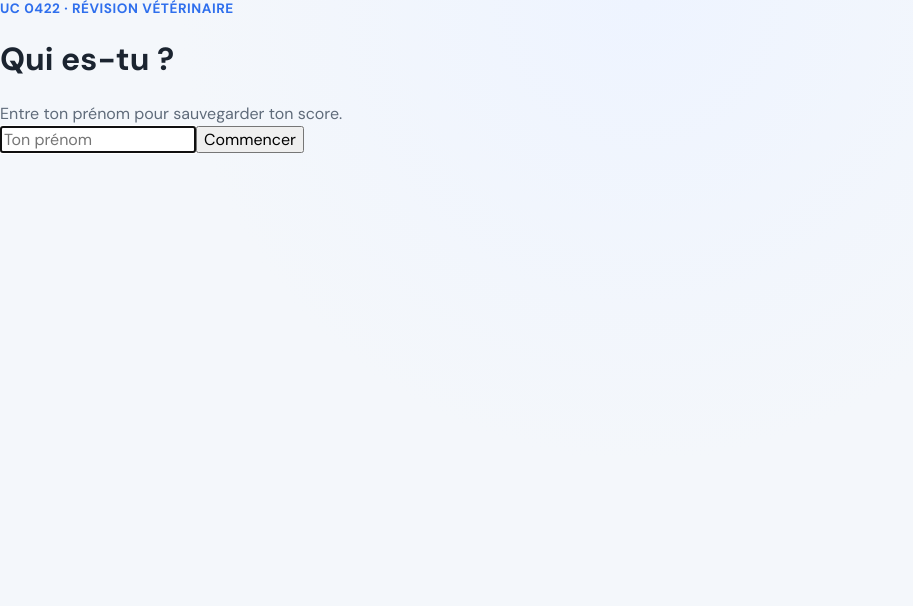
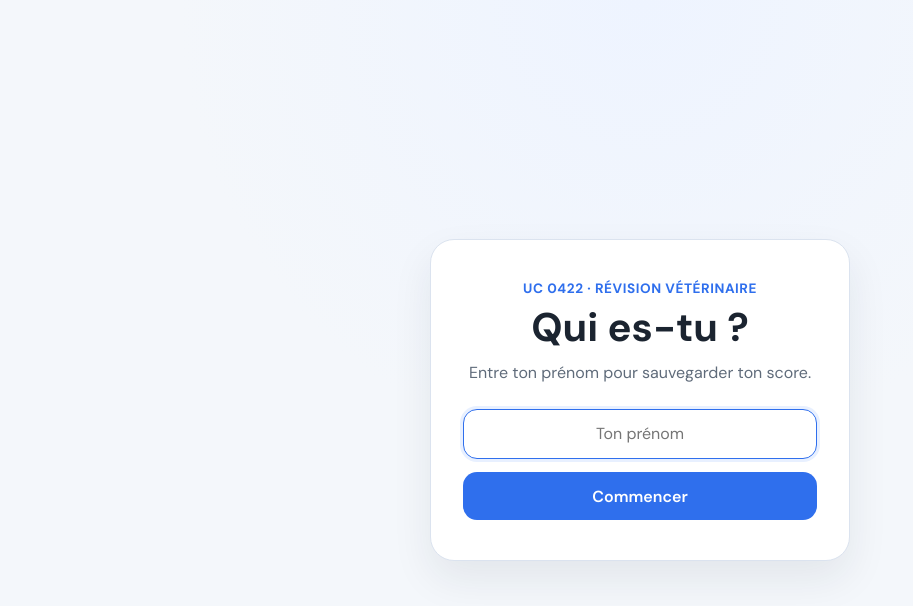
Before and after one commit to mihaitapalaga/camille-vet-quiz, a React (Vite) app: page / in a window 1280 px wide. Shown: the top 606 px of the page, without its empty margins (0-913 px from the left). Built offline with nearby package versions, Linux system fonts and the light colour scheme.

Commit message:
fix: restore user picker CSS

```diff
--- a/src/App.css
+++ b/src/App.css
@@ -105,3 +105,16 @@
 .submit-row { margin-top: 1rem; display: flex; justify-content: flex-end; }
 .submit-btn { border: none; background: var(--accent); color: white; border-radius: 14px; padding: 0.85rem 1.25rem; font-weight: 600; }
 .submit-btn:disabled { opacity: 0.5; cursor: not-allowed; }
+
+/* User picker */
+.user-picker-overlay { min-height: 100vh; display: flex; align-items: center; justify-content: center; padding: 1.5rem; }
+.user-picker-card { background: var(--surface); border: 1px solid var(--border); border-radius: 24px; padding: 2.5rem 2rem; box-shadow: var(--shadow); max-width: 420px; width: 100%; text-align: center; }
+.user-picker-card h1 { margin: 0.25rem 0 0.5rem; font-size: clamp(1.8rem, 4vw, 2.5rem); }
+.user-picker-form { display: grid; gap: 0.85rem; margin-top: 1.5rem; }
+.user-picker-input { border: 1px solid var(--border); border-radius: 14px; padding: 0.85rem 1rem; font-size: 1rem; text-align: center; outline: none; }
+.user-picker-input:focus { border-color: var(--accent); box-shadow: 0 0 0 3px var(--accent-soft); }
+.user-picker-error { margin: 0; color: var(--danger); font-size: 0.9rem; }
+.user-picker-btn { border: none; background: var(--accent); color: white; border-radius: 14px; padding: 0.85rem 1.25rem; font-size: 1rem; font-weight: 600; cursor: pointer; }
+.user-picker-btn:hover { opacity: 0.9; }
+.tab-user { font-size: 0.85rem; opacity: 0.7; }
+.tab-user:hover { opacity: 1; }
```
